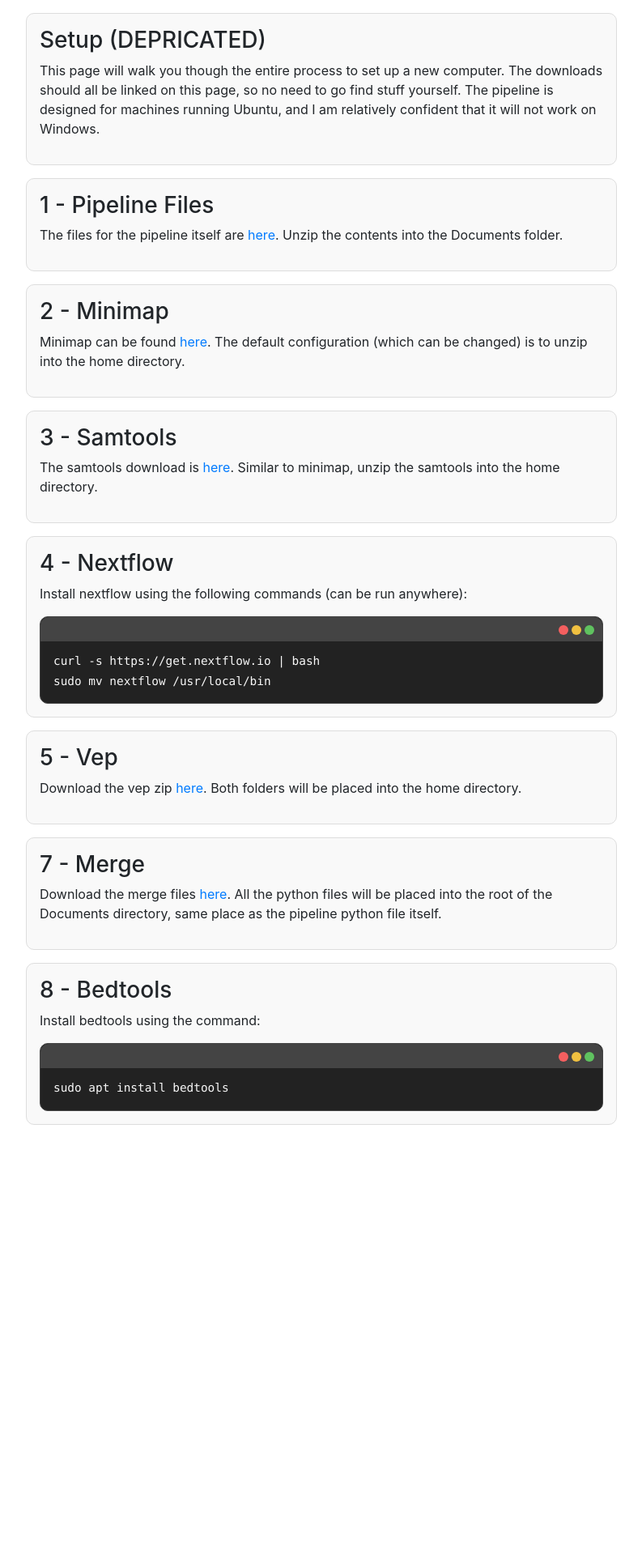
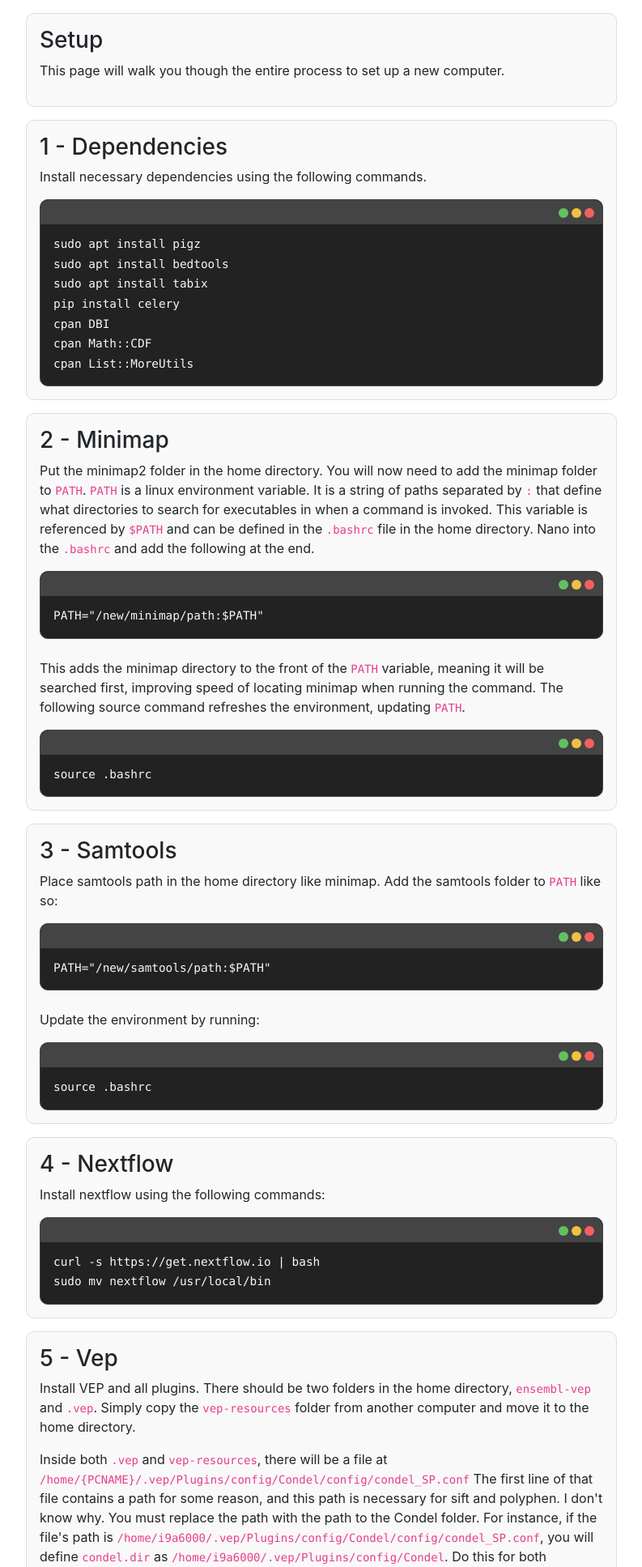
Before and after one commit to parkerpayne/Polar-Pipeline, a Flask app: page /setup in a window 1280 px wide. Shown: the part 56-1991 px from the top of the page at 81% size, without its empty margins (243-1036 px from the left). Before the commit the page ends 1445 px from the top, so only its background shows below. Run offline with Flask 3, Linux system fonts and the light colour scheme; parts of the project's set-up code (start-up, migrations or seed data) failed here and were passed over; some libraries are stand-ins or nearby versions.

Commit message:
setup updates

```diff
--- a/services/web/polarpipeline/templates/setup.html
+++ b/services/web/polarpipeline/templates/setup.html
@@ -147,34 +147,106 @@
                 <div class="container" style="min-height: 1rem"></div>
 
                 <div class="dashboard-container">
-                    <h3>Setup (DEPRICATED)</h3>
-                    <p>This page will walk you though the entire process to set up a new computer. The downloads should all be linked on this page, so no need to go find stuff yourself. The pipeline is designed for machines running Ubuntu, and I am relatively confident that it will not work on Windows.</p>
+                    <h3>Setup</h3>
+                    <p>This page will walk you though the entire process to set up a new computer.</p>
                 </div>
 
                 <div class="dashboard-container">
-                    <h3>1 - Pipeline Files</h3>
-                    <p>The files for the pipeline itself are <a href="#">here</a>. Unzip the contents into the Documents folder.</p>
+                    <h3>1 - Dependencies</h3>
+                    <p>Install necessary dependencies using the following commands.</p>
+                    <div class="card terminal-card">
+                        <!-- Terminal Card Bar -->
+                        <div class="terminal-card-bar">
+                            <div class="traffic-light green"></div>
+                            <div class="traffic-light yellow"></div>
+                            <div class="traffic-light red"></div>
+                        </div>
+
+                        <!-- Terminal Card Content -->
+                        <div class="terminal-card-content">
+                            <code>sudo apt install pigz<br>sudo apt install bedtools<br>sudo apt install tabix<br>pip install celery<br>cpan DBI<br>cpan Math::CDF<br>cpan List::MoreUtils</code>
+                        </div>
+                    </div>
                 </div>
 
                 <div class="dashboard-container">
                     <h3>2 - Minimap</h3>
-                    <p>Minimap can be found <a href="#">here</a>. The default configuration (which can be changed) is to unzip into the home directory.</p>
+                    <p>Put the minimap2 folder in the home directory. You will now need to add the minimap folder to <code>PATH</code>. <code>PATH</code> is a linux environment variable.
+                        It is a string of paths separated by <code>:</code> that define what directories to search for executables in when a command is invoked.
+                        This variable is referenced by <code>$PATH</code> and can be defined in the <code>.bashrc</code> file in the home directory. Nano into the
+                        <code>.bashrc</code> and add the following at the end.
+                    </p>
+                    <div class="card terminal-card">
+                        <!-- Terminal Card Bar -->
+                        <div class="terminal-card-bar">
+                            <div class="traffic-light green"></div>
+                            <div class="traffic-light yellow"></div>
+                            <div class="traffic-light red"></div>
+                        </div>
+
+                        <!-- Terminal Card Content -->
+                        <div class="terminal-card-content">
+                            <code>PATH="/new/minimap/path:$PATH"</code>
+                        </div>
+                    </div>
+                    <p><br>This adds the minimap directory to the front of the <code>PATH</code> variable, meaning it will be searched first, improving speed
+                        of locating minimap when running the command. The following source command refreshes the environment, updating <code>PATH</code>.</p>
+                    <div class="card terminal-card">
+                        <!-- Terminal Card Bar -->
+                        <div class="terminal-card-bar">
+                            <div class="traffic-light green"></div>
+                            <div class="traffic-light yellow"></div>
+                            <div class="traffic-light red"></div>
+                        </div>
+
+                        <!-- Terminal Card Content -->
+                        <div class="terminal-card-content">
+                            <code>source .bashrc</code>
+                        </div>
+                    </div>
                 </div>
 
                 <div class="dashboard-container">
                     <h3>3 - Samtools</h3>
-                    <p>The samtools download is <a href="#">here</a>. Similar to minimap, unzip the samtools into the home directory.</p>
+                    <p>Place samtools path in the home directory like minimap. Add the samtools folder to <code>PATH</code> like so:</p>
+                    <div class="card terminal-card">
+                        <!-- Terminal Card Bar -->
+                        <div class="terminal-card-bar">
+                            <div class="traffic-light green"></div>
+                            <div class="traffic-light yellow"></div>
+                            <div class="traffic-light red"></div>
+                        </div>
+
+                        <!-- Terminal Card Content -->
+                        <div class="terminal-card-content">
+                            <code>PATH="/new/samtools/path:$PATH"</code>
+                        </div>
+                    </div>
+                    <p><br>Update the environment by running:</p>
+                    <div class="card terminal-card">
+                        <!-- Terminal Card Bar -->
+                        <div class="terminal-card-bar">
+                            <div class="traffic-light green"></div>
+                            <div class="traffic-light yellow"></div>
+                            <div class="traffic-light red"></div>
+                        </div>
+
+                        <!-- Terminal Card Content -->
+                        <div class="terminal-card-content">
+                            <code>source .bashrc</code>
+                        </div>
+                    </div>
                 </div>
 
                 <div class="dashboard-container">
                     <h3>4 - Nextflow</h3>
-                    <p>Install nextflow using the following commands (can be run anywhere):</p>
+                    <p>Install nextflow using the following commands:</p>
                     <div class="card terminal-card">
                         <!-- Terminal Card Bar -->
                         <div class="terminal-card-bar">
+                            <div class="traffic-light green"></div>
+                            <div class="traffic-light yellow"></div>
                             <div class="traffic-light red"></div>
-                            <div class="traffic-light yellow"></div>
-                            <div class="traffic-light green"></div>
                         </div>
 
                         <!-- Terminal Card Content -->
@@ -186,28 +258,36 @@
 
                 <div class="dashboard-container">
                     <h3>5 - Vep</h3>
-                    <p>Download the vep zip <a href="#">here</a>. Both folders will be placed into the home directory.</p>
+                    <p>Install VEP and all plugins. There should be two folders in the home directory, <code>ensembl-vep</code> and <code>.vep</code>.
+                    Simply copy the <code>vep-resources</code> folder from another computer and move it to the home directory.</p>
+
+                    <p>Inside both <code>.vep</code> and <code>vep-resources</code>, there will be a file at <code>/home/{PCNAME}/.vep/Plugins/config/Condel/config/condel_SP.conf</code>
+                    The first line of that file contains a path for some reason, and this path is necessary for sift and polyphen. I don't know why. You must
+                    replace the path with the path to the Condel folder. For instance, if the file's path is
+                    <code>/home/i9a6000/.vep/Plugins/config/Condel/config/condel_SP.conf</code>, you will define <code>condel.dir</code> as
+                    <code>/home/i9a6000/.vep/Plugins/config/Condel</code>. Do this for both locations.</p>
                 </div>
 
                 <div class="dashboard-container">
-                    <h3>7 - Merge</h3>
-                    <p>Download the merge files <a href="#">here</a>. All the python files will be placed into the root of the Documents directory, same place as the pipeline python file itself.</p>
+                    <h3>6 - Shared Directories</h3>
+                    <p>Set up NFS for the resources. Create the NFS directory <code>/mnt/pipeline_resources/</code>. Connect it to the <code>resources</code>
+                    folder in the docker container located at <code>../polar-pipeline-docker/services/web/polarpipeline/resources</code>.</p>
                 </div>
 
                 <div class="dashboard-container">
-                    <h3>8 - Bedtools</h3>
-                    <p>Install bedtools using the command:</p>
+                    <h3>Complete</h3>
+                    <p>The setup should at this point be complete, and the worker can be started by running the celery app from the <code>/mnt/pipeline_resources</code> directory:</p>
                     <div class="card terminal-card">
                         <!-- Terminal Card Bar -->
                         <div class="terminal-card-bar">
+                            <div class="traffic-light green"></div>
+                            <div class="traffic-light yellow"></div>
                             <div class="traffic-light red"></div>
-                            <div class="traffic-light yellow"></div>
-                            <div class="traffic-light green"></div>
                         </div>
 
                         <!-- Terminal Card Content -->
                         <div class="terminal-card-content">
-                            <code>sudo apt install bedtools</code>
+                            <code>celery -A tasks worker --concurrency=1 --prefetch-multiplier=1 --loglevel=INFO</code>
                         </div>
                     </div>
                 </div>
```
Also changed, not shown: services/web/polarpipeline/resources/tasks.py (+0 -79 lines), README.md.
